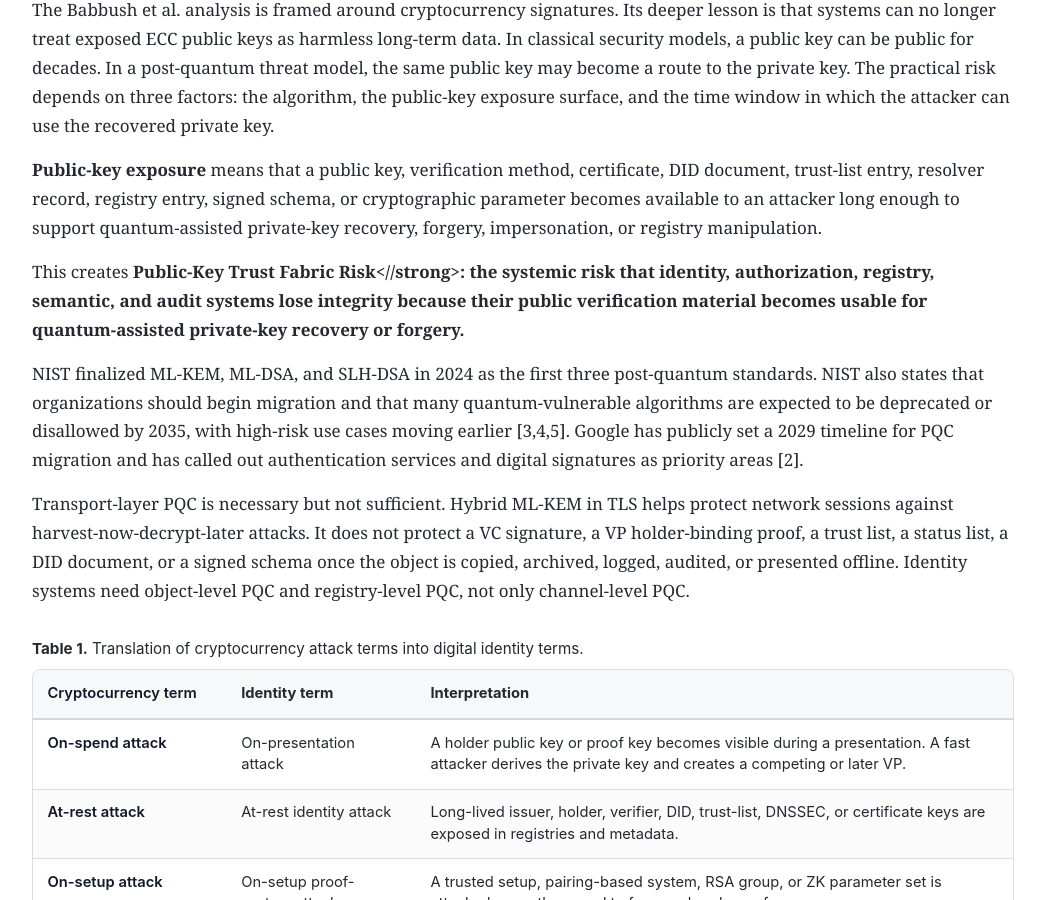
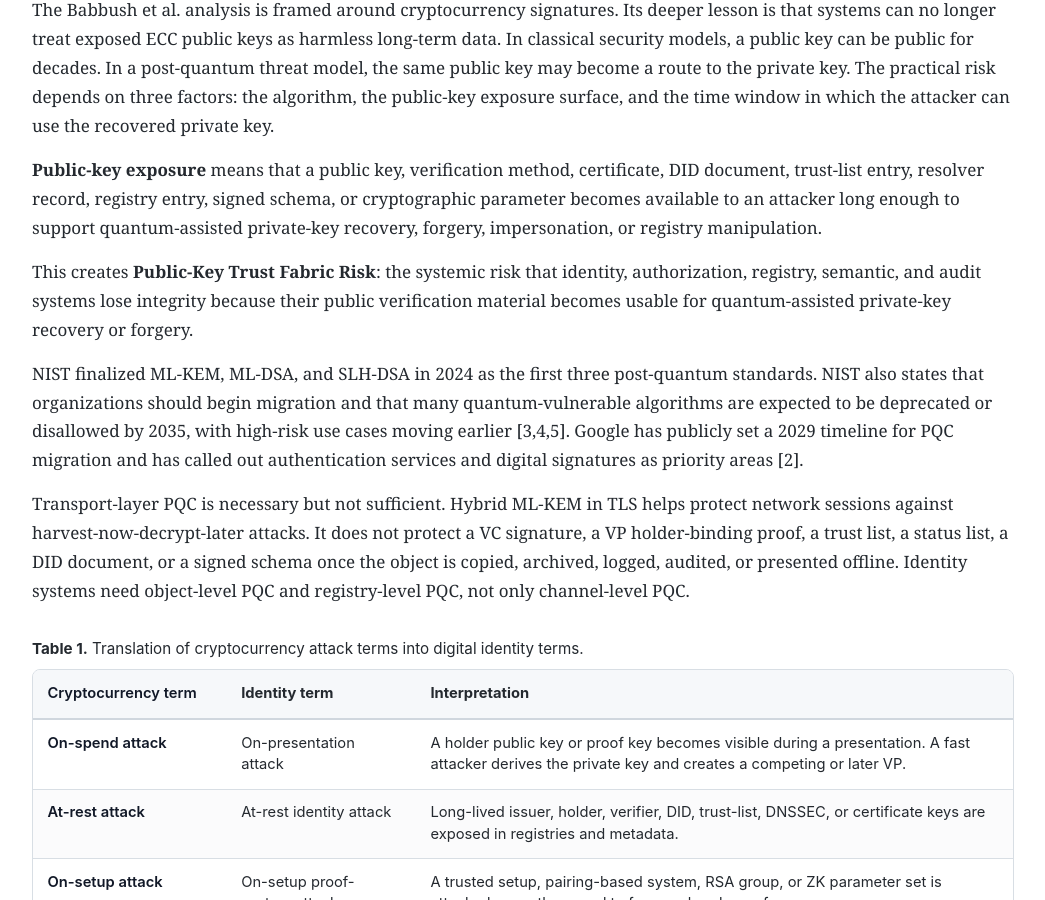
Before and after one commit to spherity/spherity-research, a Jekyll site: the page built from docs/Securing-Digital-Identity-Quantum-Vulnerabilities.md, in a window 1280 px wide and 900 px high, scrolled down 3465 px. Shown: the whole window, without its empty margins (118-1163 px from the left). Built offline with Jekyll 4.4.1, drawn with Linux system fonts in a browser that asks for light colours; some of the changed text lies outside the part shown.

```diff
--- a/docs/Securing-Digital-Identity-Quantum-Vulnerabilities.md
+++ b/docs/Securing-Digital-Identity-Quantum-Vulnerabilities.md
@@ -445,7 +445,7 @@ The Babbush et al. analysis is framed around cryptocurrency signatures. Its deep
 
 <strong>Public-key exposure</strong> means that a public key, verification method, certificate, DID document, trust-list entry, resolver record, registry entry, signed schema, or cryptographic parameter becomes available to an attacker long enough to support quantum-assisted private-key recovery, forgery, impersonation, or registry manipulation.
 
-This creates <strong>Public-Key Trust Fabric Risk<//strong>: the systemic risk that identity, authorization, registry, semantic, and audit systems lose integrity because their public verification material becomes usable for quantum-assisted private-key recovery or forgery.
+This creates <strong>Public-Key Trust Fabric Risk</strong>: the systemic risk that identity, authorization, registry, semantic, and audit systems lose integrity because their public verification material becomes usable for quantum-assisted private-key recovery or forgery.
 
 NIST finalized ML-KEM, ML-DSA, and SLH-DSA in 2024 as the first three post-quantum standards. NIST also states that organizations should begin migration and that many quantum-vulnerable algorithms are expected to be deprecated or disallowed by 2035, with high-risk use cases moving earlier [3,4,5]. Google has publicly set a 2029 timeline for PQC migration and has called out authentication services and digital signatures as priority areas [2].
 
```
Also changed, not shown: other parts of docs/Securing-Digital-Identity-Quantum-Vulnerabilities.md (+1 -1 lines).
